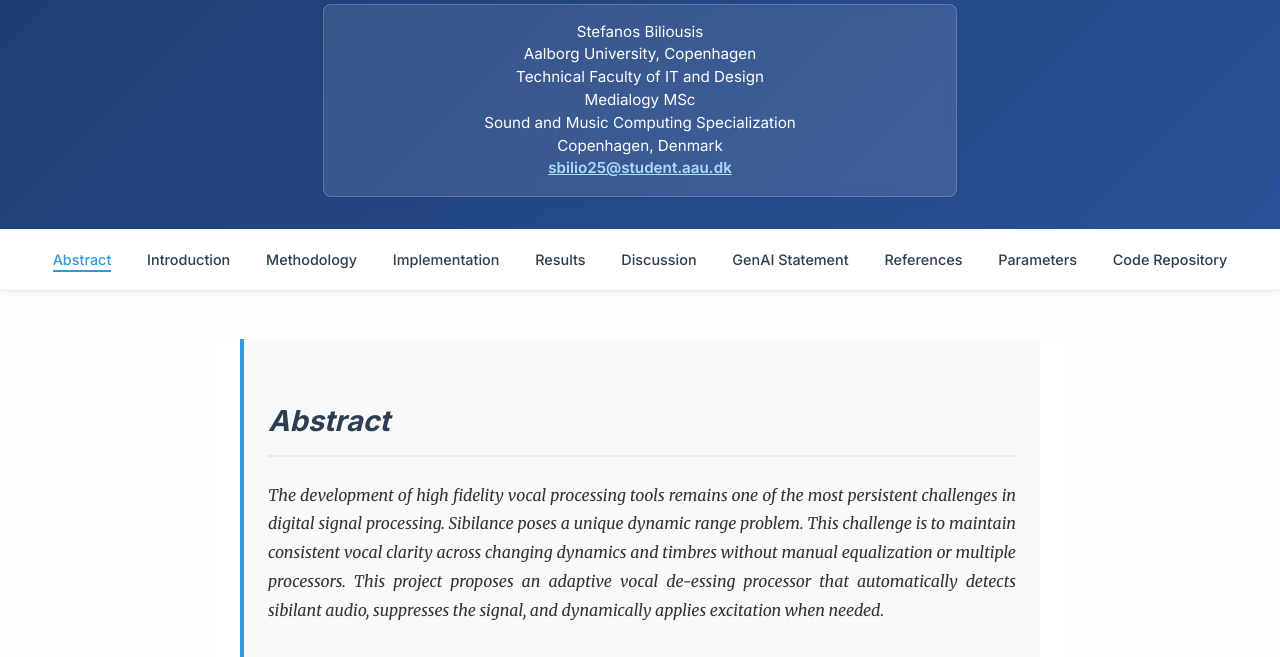
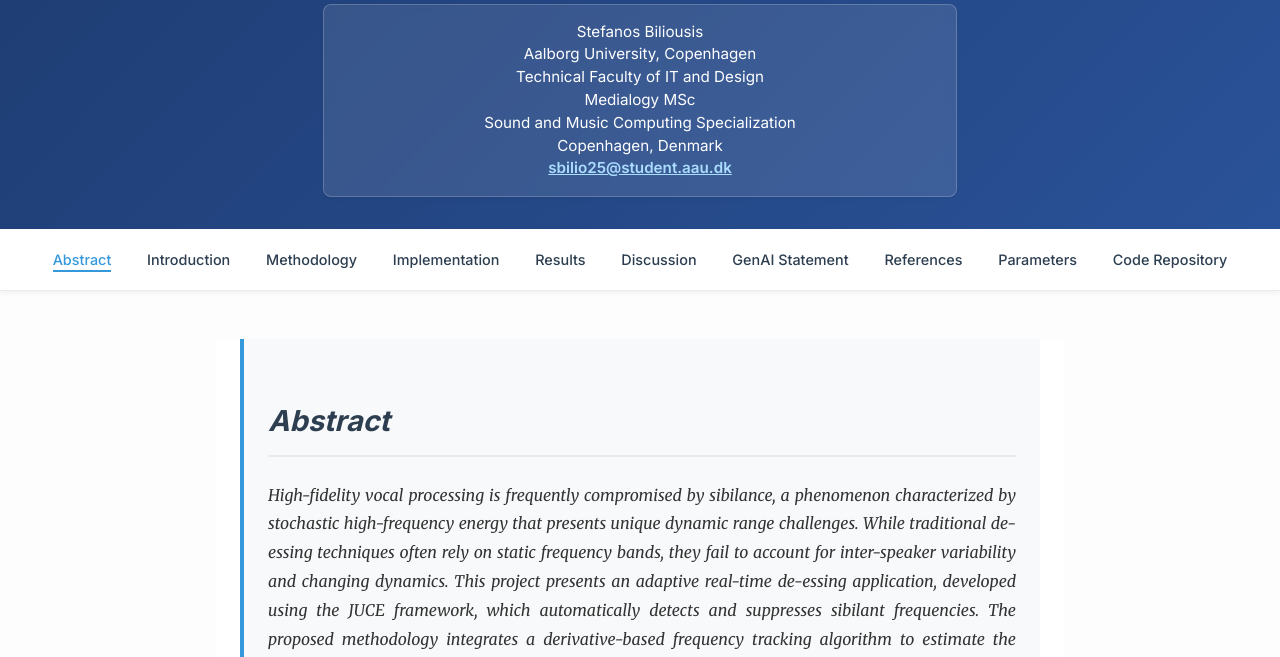
Before and after one commit to stefbil/stefbilmedams, a plain HTML site: page index.html in a window 1280 px wide. Shown: the part 134-791 px from the top of the page. Drawn offline with nearby package versions, Linux system fonts and the light colour scheme.

Commit message:
Update index.html

```diff
--- a/index.html
+++ b/index.html
@@ -47,11 +47,18 @@
 
         <section id="abstract" class="abstract">
             <h2>Abstract</h2>
-            <p>The development of high fidelity vocal processing tools remains one of the most persistent challenges in
-                digital signal processing. Sibilance poses a unique dynamic range problem. This challenge is to maintain
-                consistent vocal clarity across changing dynamics and timbres without manual equalization or multiple
-                processors. This project proposes an adaptive vocal de-essing processor that automatically detects
-                sibilant audio, suppresses the signal, and dynamically applies excitation when needed.</p>
+            <p>High-fidelity vocal processing is frequently compromised by sibilance, a
+                phenomenon characterized by stochastic high-frequency energy that presents unique dynamic range challenges.
+                While traditional de-essing techniques often rely on static frequency bands,
+                they fail to account for inter-speaker variability and changing dynamics.
+                This project presents an adaptive real-time de-essing application, developed using the JUCE framework,
+                which automatically detects and suppresses sibilant frequencies. The proposed methodology integrates
+                a derivative-based frequency tracking algorithm to estimate the spectral centroid without the computational
+                overhead of the Fast Fourier Transform (FFT). This is coupled with a dual-path envelope detection system
+                and a relative threshold logic to distinguish sibilance from the wideband signal.
+                Additionally, a dynamic harmonic exciter is implemented to restore high-frequency presence during non-sibilant periods.
+                Objective spectral analysis confirms the system’s ability to selectively
+                attenuate energy in the 6–11 kHz range while maintaining spectral transparency and minimizing artifacts.</p>
         </section>
 
         <section id="introduction">
```
